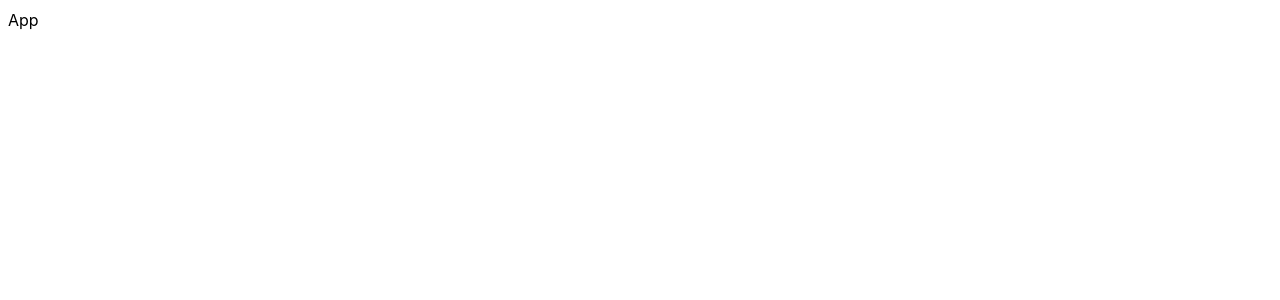
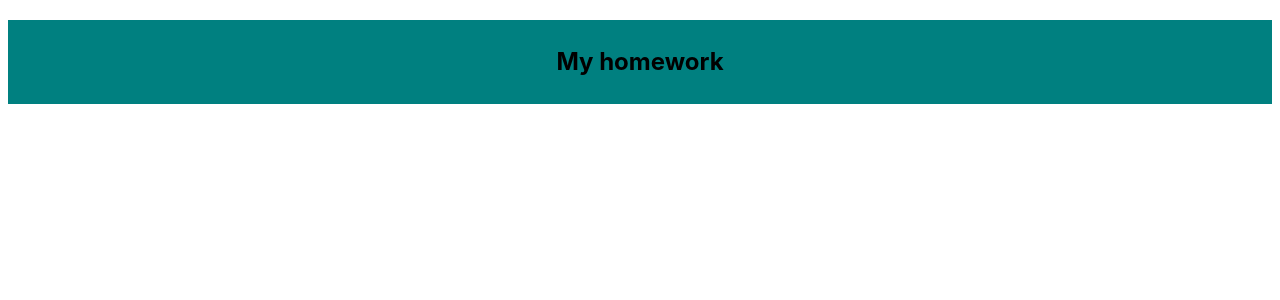
Before and after one commit to BrownEdgar/react-project, a React (Vite) app: page / in a window 1280 px wide. Shown: the top 300 px of the page. Built offline with nearby package versions, Linux system fonts and the light colour scheme.

Commit message:
add homework

```diff
--- a/src/App.css
+++ b/src/App.css
@@ -0,0 +1,5 @@
+h2 {
+  text-align: center;
+  padding: 1em;
+  background-color: teal;
+}
--- a/src/App.jsx
+++ b/src/App.jsx
@@ -1,7 +1,10 @@
-import React from 'react'
+import './App.css'
 
 export default function App() {
   return (
-    <div>App</div>
+    <div>
+      <h2>My homework</h2>
+
+    </div>
   )
 }
```
